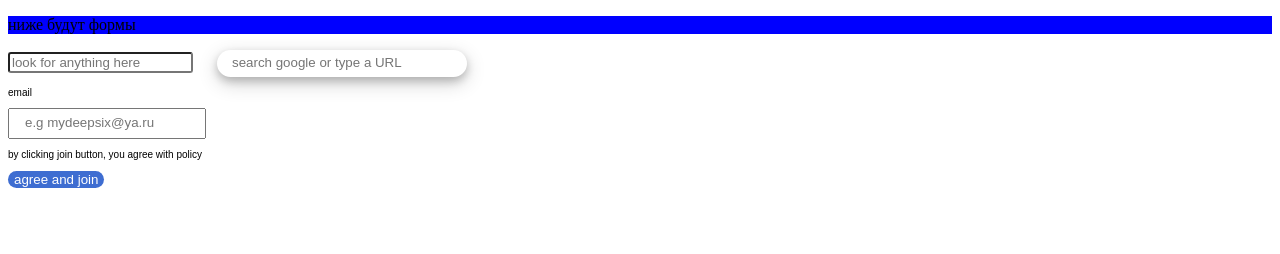
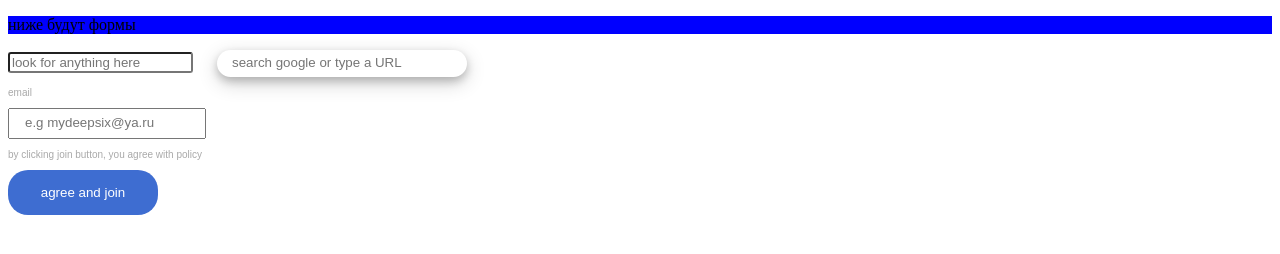
Before and after one commit to nesterovski/css_practice, a plain HTML site: page forms/forms.html in a window 1280 px wide. Drawn offline with Linux system fonts and the light colour scheme.

Commit message:
edit forms.css

```diff
--- a/forms/forms.css
+++ b/forms/forms.css
@@ -25,6 +25,7 @@
     padding-top: 5px;
     padding-bottom: 7px;
 
+
 }
 
 
@@ -32,6 +33,7 @@
     font-family: Arial;
     font-size: 10px;
     font-weight: normal;
+    color: darkgray;
 }
 
 .agree-button {
@@ -39,5 +41,8 @@
     color: white;
     border-radius: 20px;
     border: none;
+    padding: 15px 15px 15px 15px;
+    width: 150px;
+    cursor: pointer;
 
 }
```
Also changed, not shown: 1 other file.
